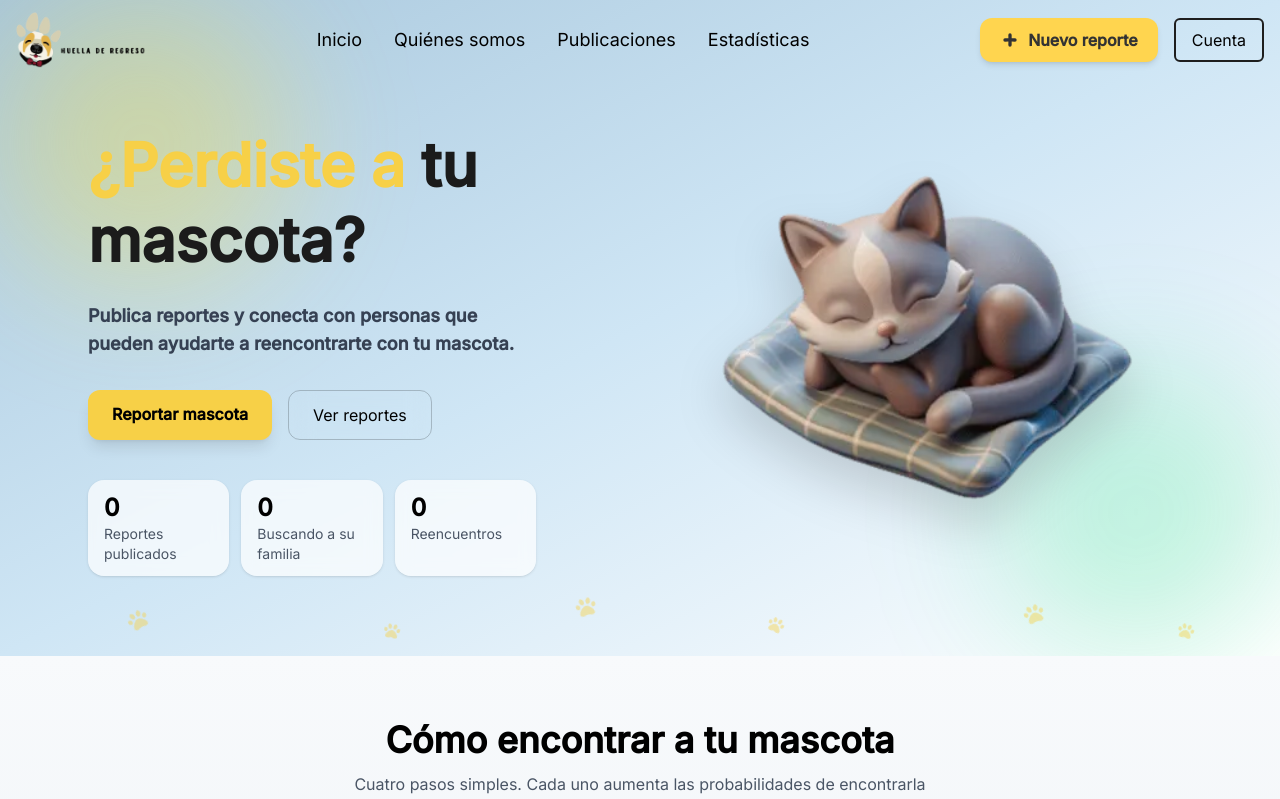
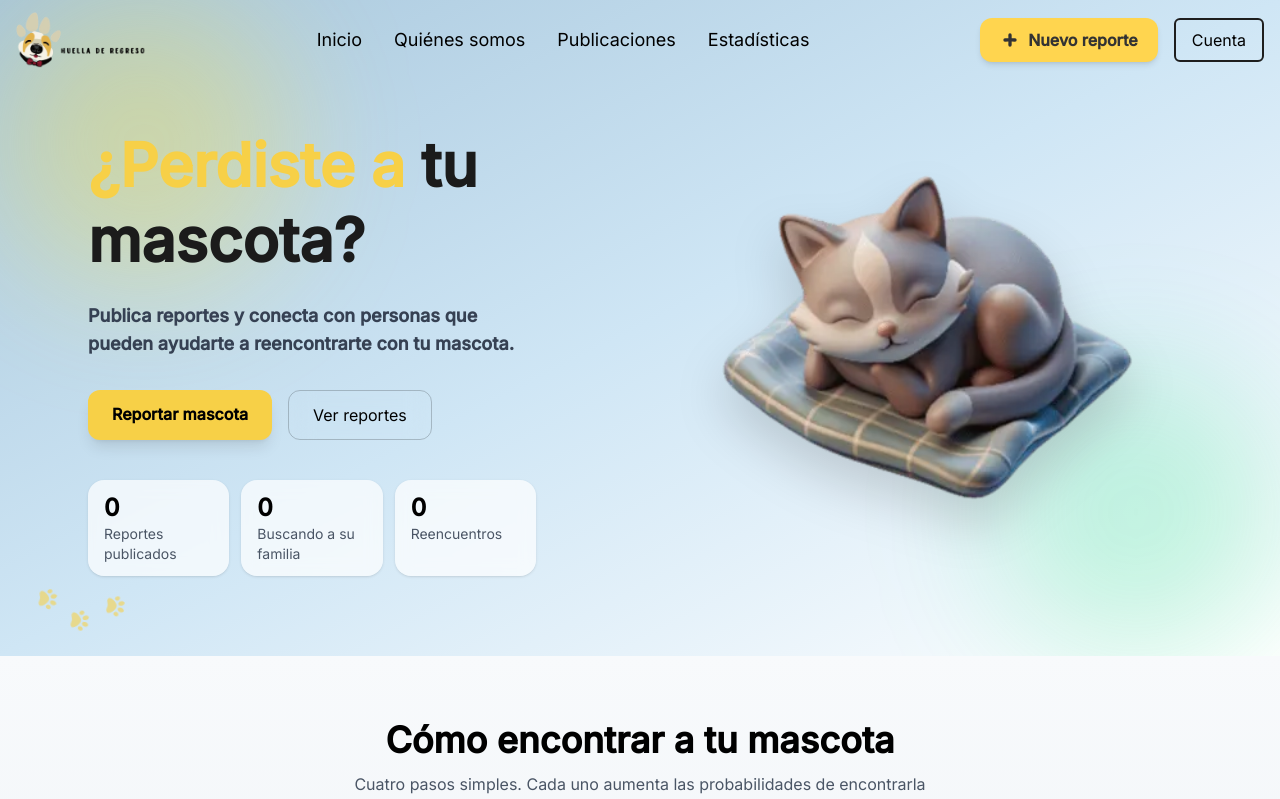
Before and after one commit to JuliRSDev/huella-de-regreso, a React (Vite) app: page / in a window 1280 px wide. Shown: the top 799 px of the page. Built offline with nearby package versions, Linux system fonts and the light colour scheme; no server answers; the database is empty.

Commit message:
feat(home): group hero paw prints into short walks

```diff
--- a/src/components/home/HeroPaws.jsx
+++ b/src/components/home/HeroPaws.jsx
@@ -1,37 +1,41 @@
 import { FaPaw } from "react-icons/fa"
 
-// Small prints placed only in the free areas of the hero (edges, the gap between the text and the
-// picture, and the bottom strip) so they never sit on the text or the buttons. On phones the hero
-// is one column, so only the bottom strip stays visible.
-const PAWS = [
-  { top: 16, left: 4, size: "w-5 h-5", rotate: -20 },
-  { top: 34, left: 7, size: "w-4 h-4", rotate: 15 },
-  { top: 55, left: 3, size: "w-6 h-6", rotate: -10 },
-  { top: 76, left: 6, size: "w-4 h-4", rotate: 25 },
-  { top: 20, left: 47, size: "w-5 h-5", rotate: 20 },
-  { top: 44, left: 49, size: "w-4 h-4", rotate: -25 },
-  { top: 68, left: 46, size: "w-5 h-5", rotate: 30 },
-  { top: 16, left: 66, size: "w-4 h-4", rotate: -15 },
-  { top: 84, left: 70, size: "w-5 h-5", rotate: 20 },
-  { top: 22, left: 91, size: "w-6 h-6", rotate: 10 },
-  { top: 45, left: 95, size: "w-4 h-4", rotate: -30 },
-  { top: 70, left: 92, size: "w-5 h-5", rotate: 15 },
-  { top: 93, left: 10, size: "w-5 h-5", rotate: -30, mobile: true },
-  { top: 95, left: 30, size: "w-4 h-4", rotate: 10, mobile: true },
-  { top: 91, left: 45, size: "w-5 h-5", rotate: -15, mobile: true },
-  { top: 94, left: 60, size: "w-4 h-4", rotate: 25, mobile: true },
-  { top: 92, left: 80, size: "w-5 h-5", rotate: -20, mobile: true },
-  { top: 95, left: 92, size: "w-4 h-4", rotate: 15, mobile: true },
+// A few short walks of three prints, placed in the free areas of the hero (never on the text or
+// the buttons). Each walk is rotated as a whole; the prints alternate a little to each side.
+// On phones the hero is one column, so only the walks under the stats are shown.
+const WALKS = [
+  { top: "26%", left: "3%", angle: 75, show: "desktop" },
+  { top: "30%", left: "44%", angle: -40, show: "desktop" },
+  { top: "80%", left: "57%", angle: 10, show: "desktop" },
+  { top: "14%", left: "86%", angle: 110, show: "desktop" },
+  { top: "91%", left: "3%", angle: 6, show: "all" },
+  { top: "91%", left: "62%", angle: -6, show: "mobile" },
+]
+
+const VISIBILITY = { desktop: "hidden md:block", mobile: "md:hidden", all: "" }
+
+const STEPS = [
+  { x: 0, y: -9 },
+  { x: 34, y: 9 },
+  { x: 68, y: -9 },
 ]
 
 const HeroPaws = () => (
   <div aria-hidden="true" className="pointer-events-none absolute inset-0">
-    {PAWS.map((paw, i) => (
-      <FaPaw
-        key={`${paw.top}-${paw.left}`}
-        className={`paw-step absolute ${paw.size} text-[#F7D047]/45 ${paw.mobile ? "" : "hidden md:block"}`}
-        style={{ top: `${paw.top}%`, left: `${paw.left}%`, transform: `rotate(${paw.rotate}deg)`, animationDelay: `${i * 0.08}s` }}
-      />
+    {WALKS.map((walk, w) => (
+      <div
+        key={`${walk.top}-${walk.left}`}
+        className={`absolute ${VISIBILITY[walk.show]}`}
+        style={{ top: walk.top, left: walk.left, transform: `rotate(${walk.angle}deg)` }}
+      >
+        {STEPS.map((step, s) => (
+          <FaPaw
+            key={`${step.x}`}
+            className="paw-step absolute w-4 h-4 md:w-5 md:h-5 text-[#F7D047]/60"
+            style={{ left: step.x, top: step.y, transform: "rotate(90deg)", animationDelay: `${w * 0.25 + s * 0.15}s` }}
+          />
+        ))}
+      </div>
     ))}
   </div>
 )
```
